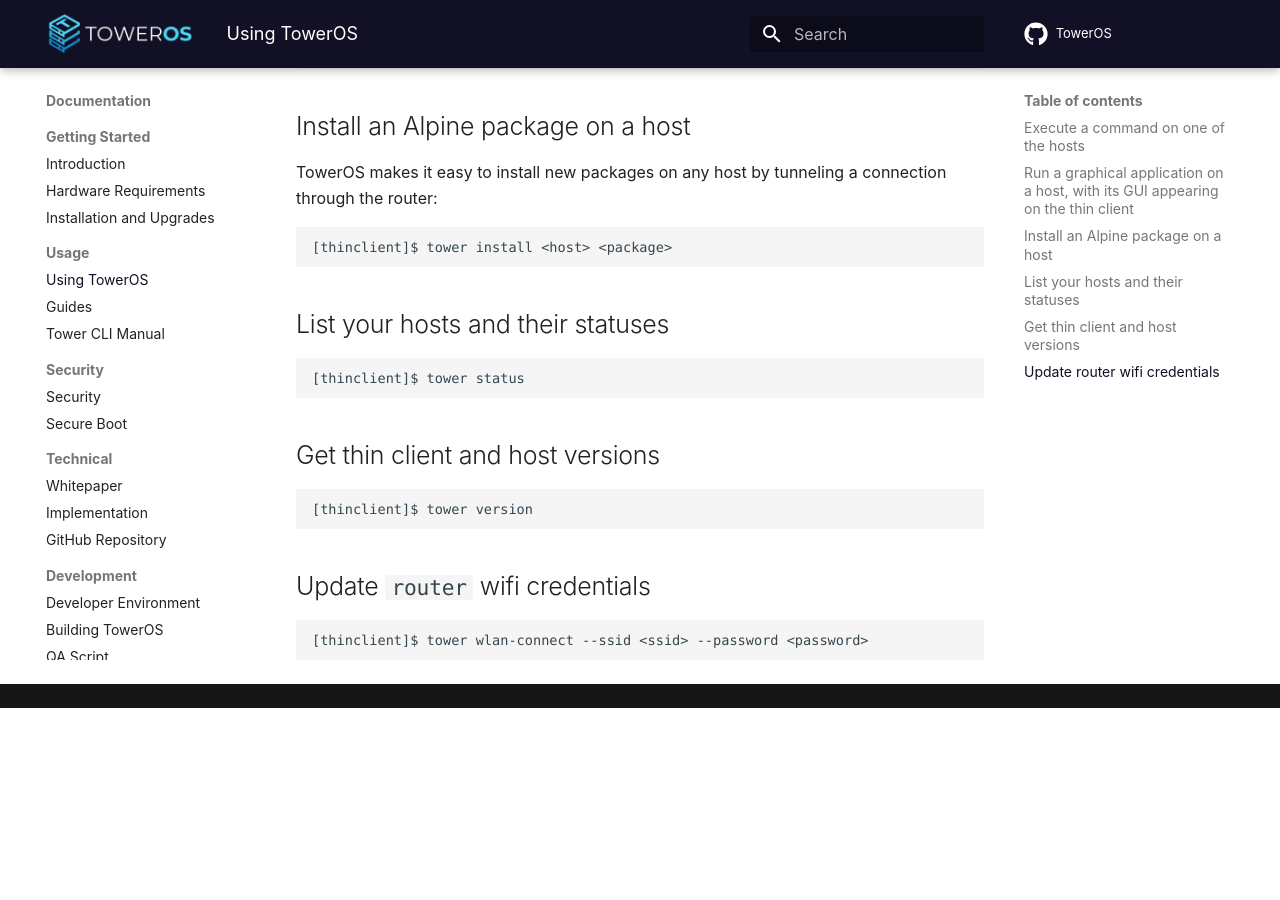
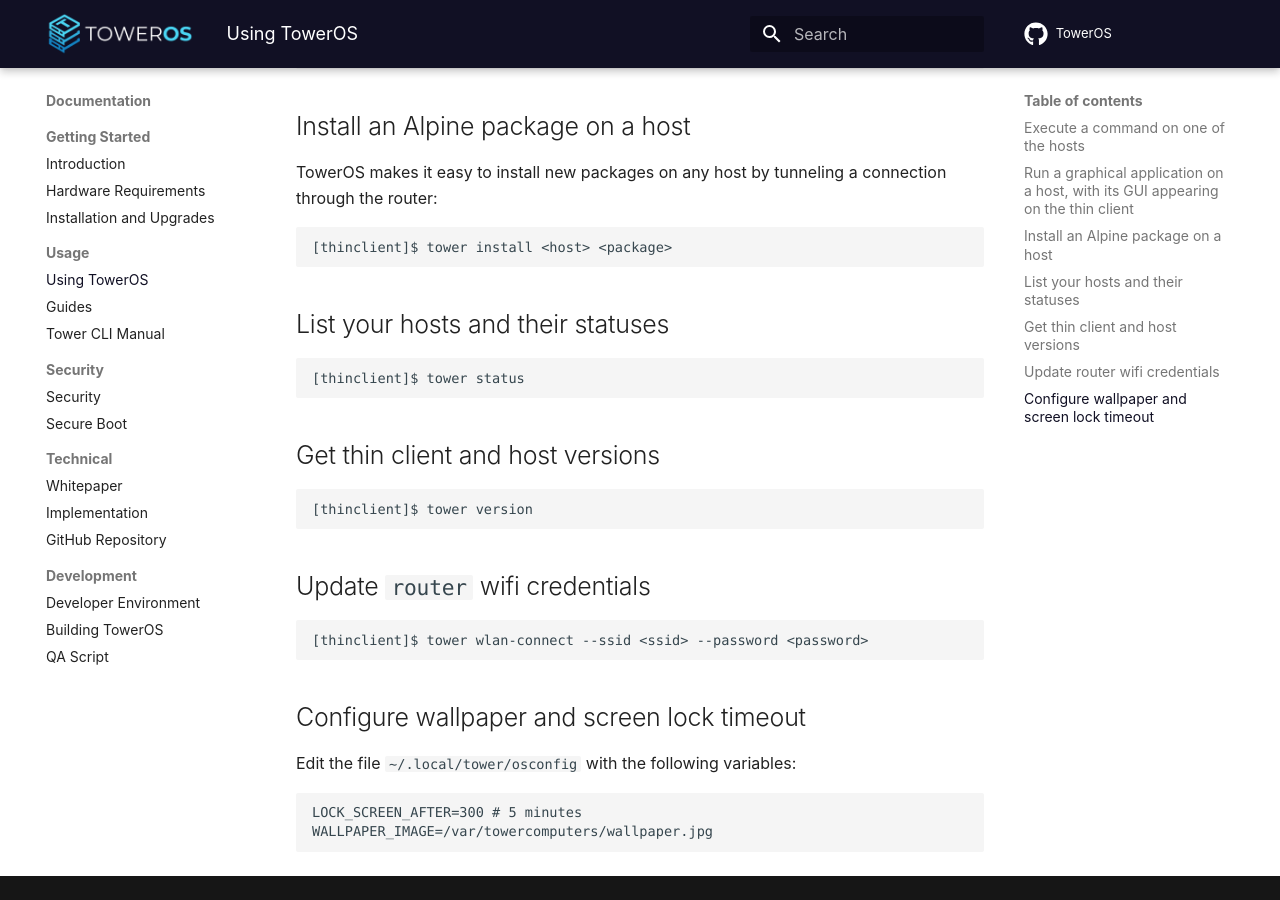
Before and after one commit to towercomputers/toweros, an MkDocs documentation site: the page built from docs/src/usage.md, in a window 1280 px wide and 900 px high, scrolled down 546 px. Built offline with MkDocs 1.6.1 and Material for MkDocs 9.7.7, drawn with Linux system fonts in a browser that asks for light colours; comment, search, counter and statistics services are not loaded; before the commit the page ends 1254 px from its top, so only the background shows below that.

Commit message:
TowerOS configuration

````diff
--- a/docs/src/usage.md
+++ b/docs/src/usage.md
@@ -39,3 +39,12 @@
 ```
 [thinclient]$ tower wlan-connect --ssid <ssid> --password <password>
 ```
+
+## Configure wallpaper and screen lock timeout
+
+Edit the file `~/.local/tower/osconfig` with the following variables:
+
+```
+LOCK_SCREEN_AFTER=300 # 5 minutes
+WALLPAPER_IMAGE=/var/towercomputers/wallpaper.jpg
+```
````
Also changed, not shown: docs/src/qa-script.md (+2 -0 lines), 2 other files.
